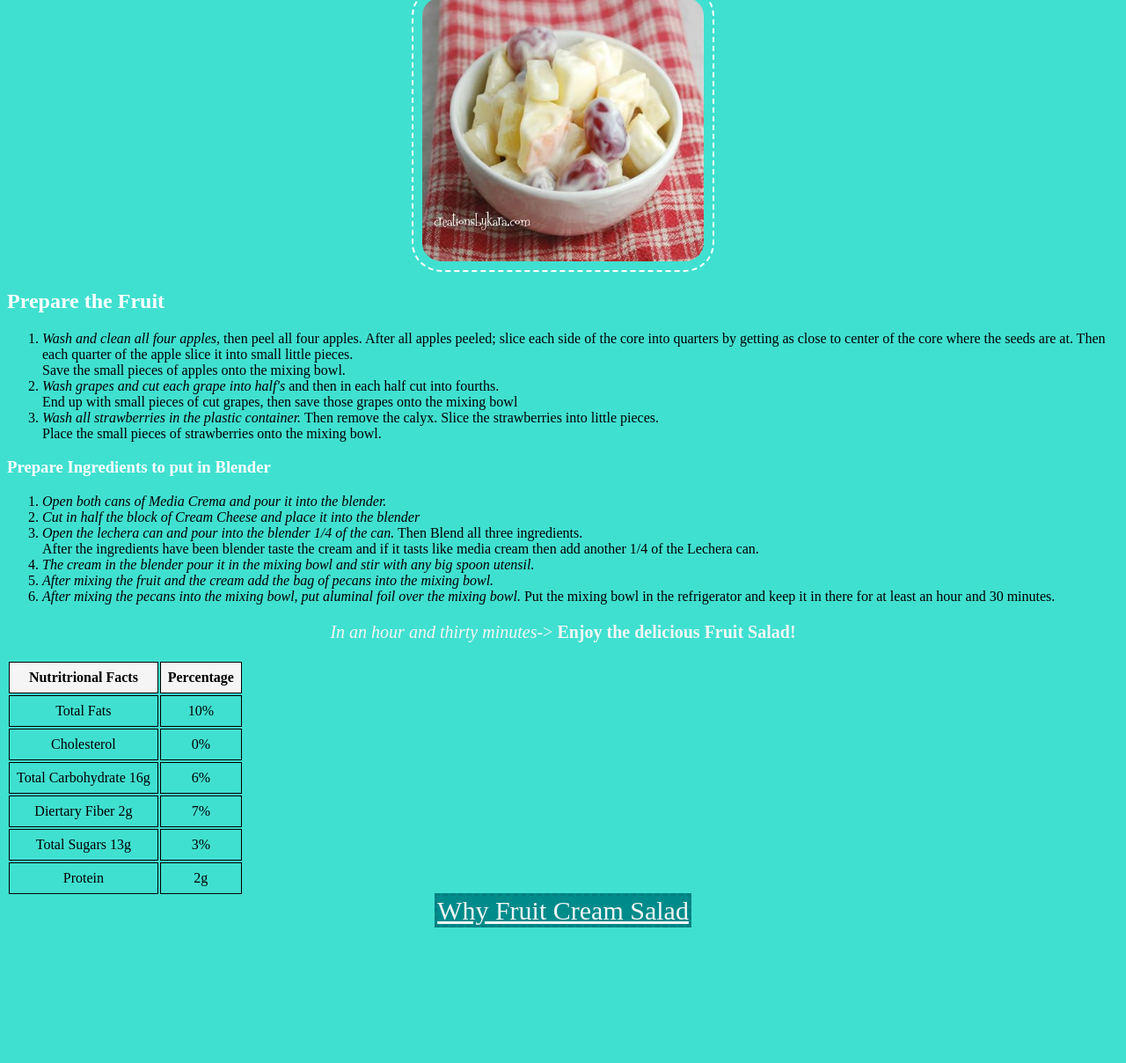
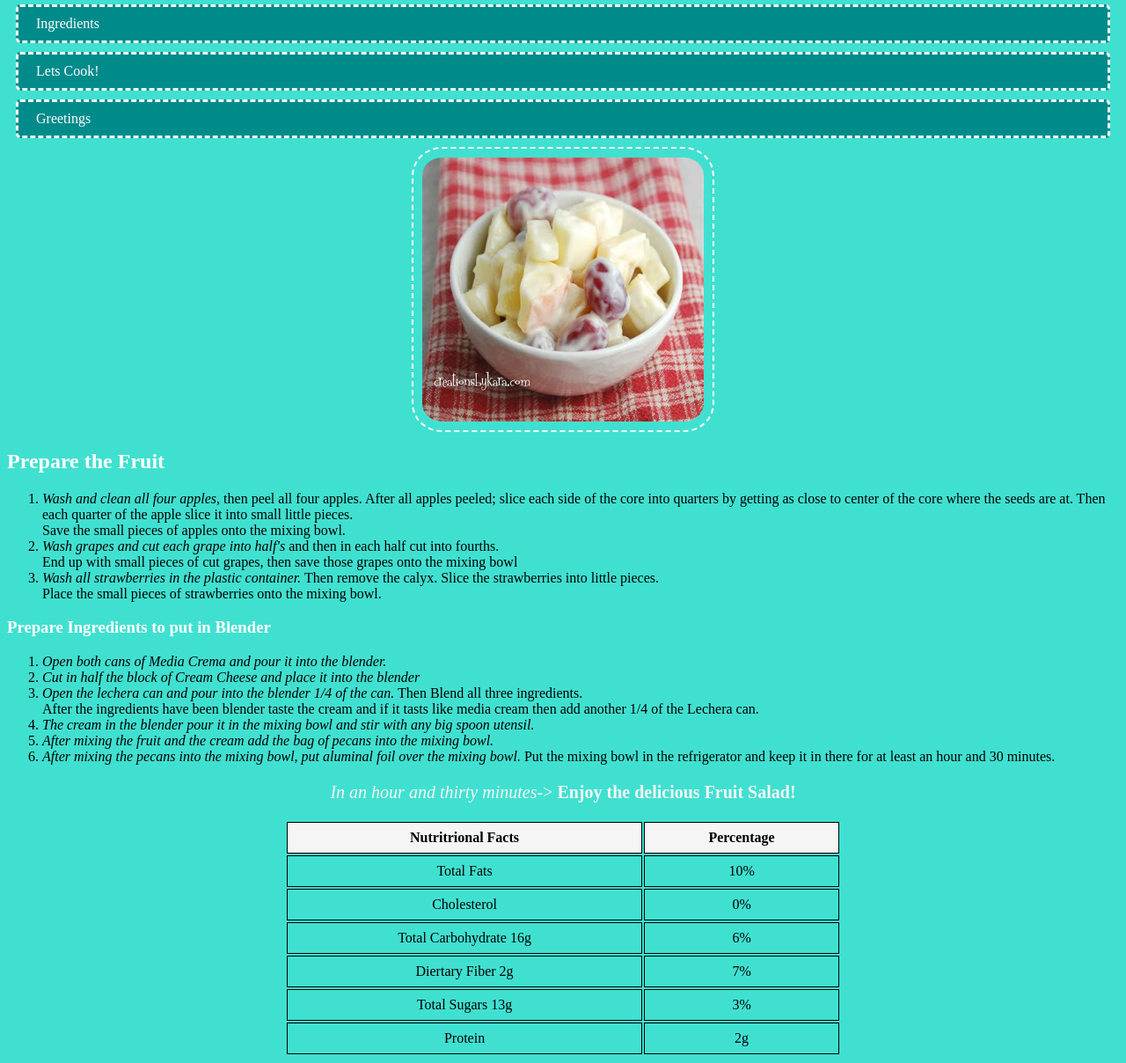
Before and after one commit to Luna9862/myrecipe1, a plain HTML site: page directions.html in a window 1280 px wide. Shown: the part 129-1337 px from the top of the page at 88% size. Before the commit the page ends 1189 px from the top, so only its background shows below. Drawn offline with Linux system fonts and the light colour scheme.

Commit message:
Completed

```diff
--- a/directions.html
+++ b/directions.html
@@ -13,9 +13,12 @@
     }
 </style>
 <h1 id="Title2"> Step by step directions to make Fruit Creme Salad!</h1>
-<div style="text-align: center;">
-    <a href="ingredients.html" id="button2">Ingredients</a>
-</div>
+<nav id="nav">
+    <a ref="index" href=index.html class="button">Why Fruit Cream Salad</a>
+    <a ref="ingredients" href=ingredients.html class="button">Ingredients</a>
+    <a ref="directions" href=directions.html class="button">Lets Cook!</a>
+    <a ref="form" href=form.html class="button">Greetings</a>
+</nav>
 <img id="image" src="Fruit salad1.jpg" alt="Small plate of fruit salad" width="100" height="300">
 <h2 id="text1"> Prepare the Fruit</h2>
 <ol>
@@ -37,7 +40,7 @@
     <li> <i>After mixing the pecans into the mixing bowl, put aluminal foil over the mixing bowl.</i> Put the mixing bowl in the refrigerator and keep it in there for at least an hour and 30 minutes. </li>
 </ol>
 <p id="text2"> <i>In an hour and thirty minutes</i>-> <strong>Enjoy the delicious Fruit Salad!</strong></p>
-<table>
+<table id="table">
     <tr>
         <th> Nutritrional Facts</th>
         <th> Percentage</th>
@@ -66,10 +69,5 @@
         <td>2g</td>
     </tr>
 </table>
-<footer>
-    <div style="text-align: center;">
-        <a href="index.html" id="button2">Why Fruit Cream Salad</a>
-    </div>
- </footer>
 </body>
 </html>
--- a/styles.css
+++ b/styles.css
@@ -84,3 +84,24 @@ form {
     display: flex;
     justify-content: center;
 }
+.button {
+    display: flex;
+    padding: 10px 20px;
+    margin: 10px;
+    font-size: 16px;
+    text-decoration: none;
+    color: white;
+    background-color:darkcyan;
+    border: whitesmoke dashed;
+    border-radius: 5px;
+    text-align: center;
+    cursor: pointer;
+    transition: background-color 0.3s ease;
+}
+.button:hover {
+    background-color:blue;
+}
+#table {
+    margin: 0 auto;
+    width: 50%;
+}
```
Also changed, not shown: form.html (+6 -0 lines), index.html (+9 -9 lines), ingredients.html (+6 -6 lines).
